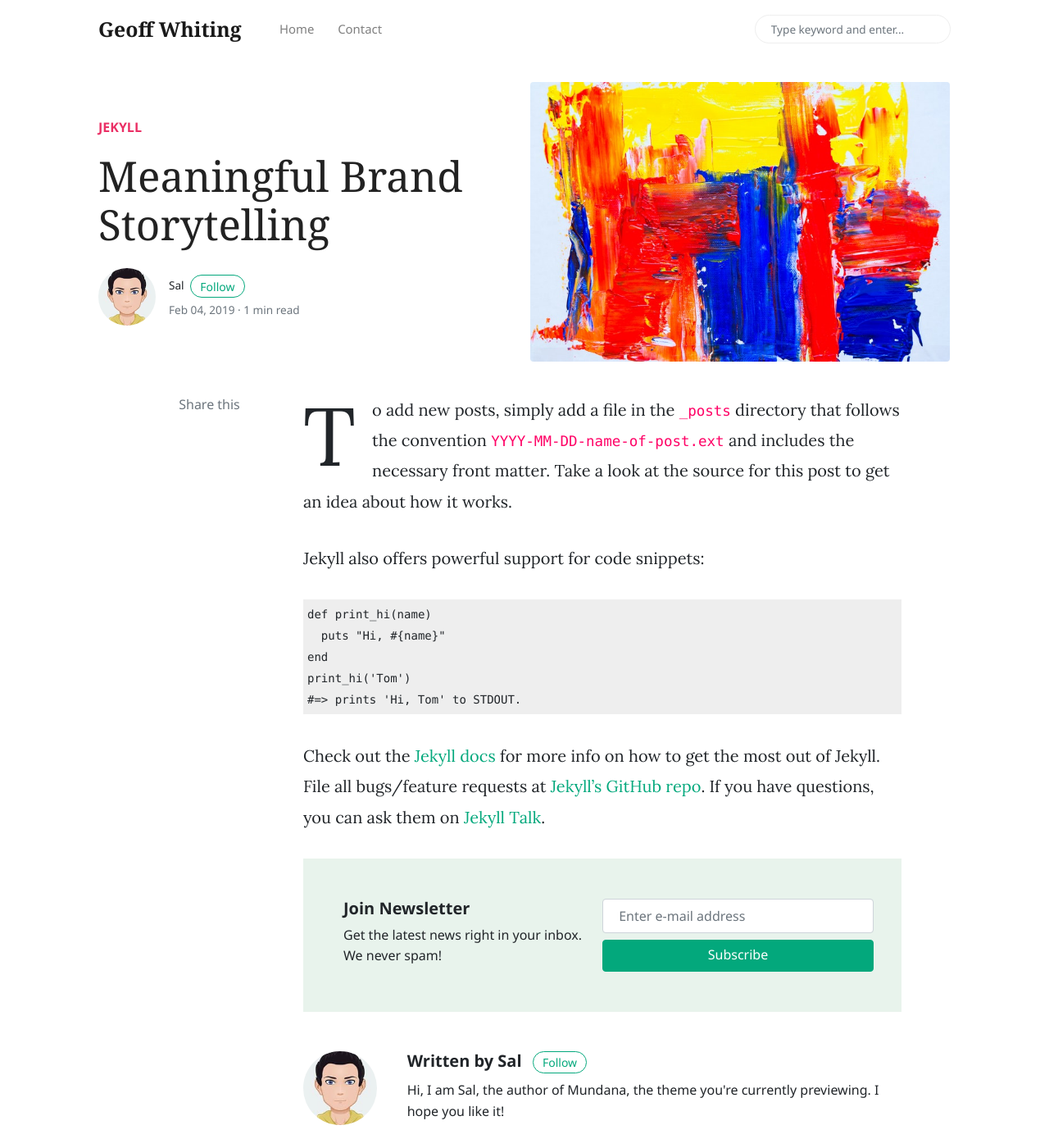
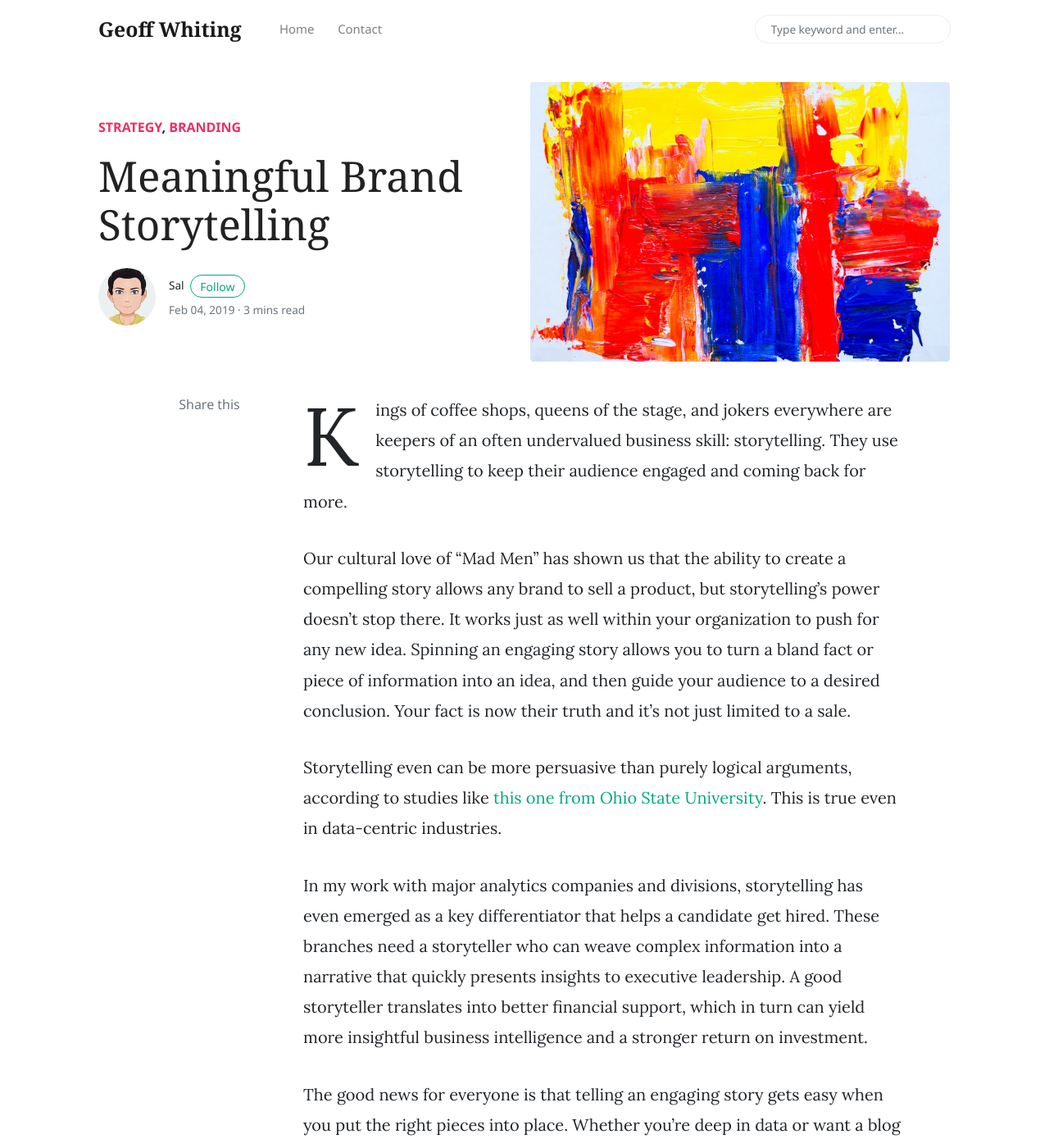
Before and after one commit to whaleen/geoff, a Jekyll site: the page built from _posts/2019-02-04-three-lessons-for-meaningful-brand-storytelling.markdown, in a window 1280 px wide and 1400 px high. Shown: the whole window at 82% size. Built offline with Jekyll 4.4.1, drawn with Linux system fonts in a browser that asks for light colours; nearby versions of some CDN libraries; comment, search, counter and statistics services are not loaded; some of the changed text lies outside the part shown.

Commit message:
Update from Forestry.io Joshua Vaage updated _posts/2019-02-04-three-lessons-for-meaningful-brand-storytelling.markdown

```diff
--- a/_posts/2019-02-04-three-lessons-for-meaningful-brand-storytelling.markdown
+++ b/_posts/2019-02-04-three-lessons-for-meaningful-brand-storytelling.markdown
@@ -2,24 +2,41 @@
 layout: post
 title: Meaningful Brand Storytelling
 categories:
-- Jekyll
+- strategy
+- " branding"
 image: assets/images/demo1.jpg
 
 ---
-To add new posts, simply add a file in the `_posts` directory that follows the convention `YYYY-MM-DD-name-of-post.ext` and includes the necessary front matter. Take a look at the source for this post to get an idea about how it works.
+Kings of coffee shops, queens of the stage, and jokers everywhere are keepers of an often undervalued business skill: storytelling. They use storytelling to keep their audience engaged and coming back for more.
 
-Jekyll also offers powerful support for code snippets:
+Our cultural love of “Mad Men” has shown us that the ability to create a compelling story allows any brand to sell a product, but storytelling’s power doesn’t stop there. It works just as well within your organization to push for any new idea. Spinning an engaging story allows you to turn a bland fact or piece of information into an idea, and then guide your audience to a desired conclusion. Your fact is now their truth and it’s not just limited to a sale.
 
-{% highlight ruby %}
-def print_hi(name)
-  puts "Hi, #{name}"
-end
-print_hi('Tom')
-#=> prints 'Hi, Tom' to STDOUT.
-{% endhighlight %}
+Storytelling even can be more persuasive than purely logical arguments, according to studies like [this one from Ohio State University](http://www.communicationcache.com/uploads/1/0/8/8/10887248/the_role_of_transportation_in_the_persuasiveness_of_public_narratives.pdf). This is true even in data-centric industries.
 
-Check out the [Jekyll docs][jekyll-docs] for more info on how to get the most out of Jekyll. File all bugs/feature requests at [Jekyll’s GitHub repo][jekyll-gh]. If you have questions, you can ask them on [Jekyll Talk][jekyll-talk].
+In my work with major analytics companies and divisions, storytelling has even emerged as a key differentiator that helps a candidate get hired. These branches need a storyteller who can weave complex information into a narrative that quickly presents insights to executive leadership. A good storyteller translates into better financial support, which in turn can yield more insightful business intelligence and a stronger return on investment.
 
-[jekyll-docs]: https://jekyllrb.com/docs/home
-[jekyll-gh]:   https://github.com/jekyll/jekyll
-[jekyll-talk]: https://talk.jekyllrb.com/
+The good news for everyone is that telling an engaging story gets easy when you put the right pieces into place. Whether you’re deep in data or want a blog that gets customers to make a purchase, here are three important considerations that can turn your tales into gold.
+
+# Start With Your Lesson
+
+Before you begin crafting a story, decide what you want someone to understand and believe at the end. Keep your audience in mind and make your lesson important to the audience by framing it in something they desire. For businesses, this often is positioning a product or service as a best solution to a problem to make the customer’s day better.
+
+# Find a Conflict
+
+Stories that survive the test of time tend to present a great conflict with someone the reader can root for –someone the audience identifies with and feels interchangeable with. Understandable Conflicts or challenges makes your story compelling. Improve your business storytelling by establishing a clear line from the problem to its solution via your takeaway. Mix in a few finer details to keep your story from feeling too much like a pitch.
+
+# Limit Your Background Explanation
+
+Help your story engage with a wider audience by making the “why” behind the problem broad. It’s important to explain the root cause, but be careful of description that can limit your application.
+
+For example, let’s assume you’re selling a product that can be used anytime of the year. Making a “2015 Spring Cleaning” blog post gives you an easy theme to work with to tout your benefits. Unfortunately, the post’s perceived usefulness can end once summer arrives.
+
+Simply removing references to 2015 can extend your content’s usefulness to the following spring. That’s an extra year (at least) just by removing the date from your headline. To extend it even further, you can broaden the theme to general cleaning to expand it from a 3-month window to any time of the year. If you like the Spring Cleaning theme, use it in your social media promotions. It harnesses the immediacy of social networks, but gives the heart of your story an evergreen approach.
+
+Combining these three simple lessons can give you a better story and help you achieve goals from improved traffic and conversions to convincing your boss to fund your project, department, or ambition.
+
+## THE LAGNIAPPE LESSON
+
+Skip any part you find boring. Whether you’re presenting to a crowd, writing on a blog or tweeting out to the world, slow parts ruin stories. Cherry-pick your facts and descriptions to create quick, engaging content. It gets your audience to your takeaway faster and they’ll enjoy the experience that much more.
+
+_This was cross-posted on LinkedIn_ [_here_](https://www.linkedin.com/pulse/3-lessons-meaningful-brand-storytelling-geoff-whiting)_._
```
